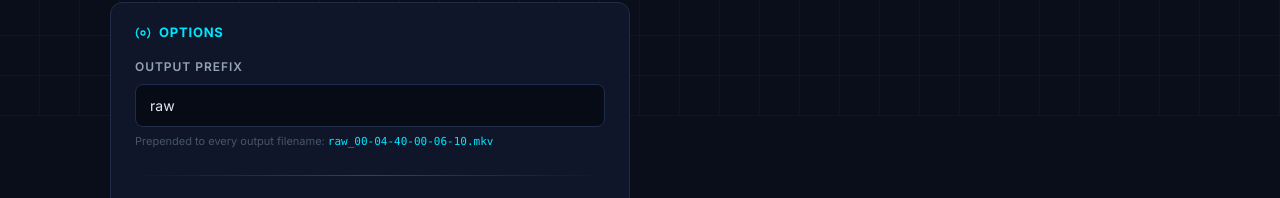
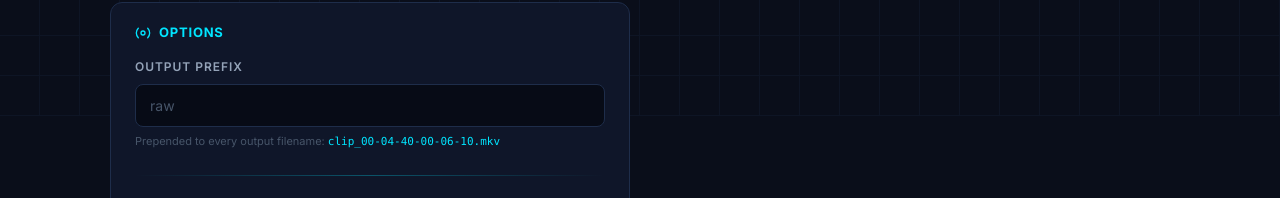
Before and after one commit to pnvttk/ffmpeg-cg, a React (Vite) app: page / in a window 1280 px wide. Shown: the part 684-882 px from the top of the page. Built offline with nearby package versions, Linux system fonts and the light colour scheme.

Commit message:
fix: pass input as output prefix if exist

```diff
--- a/src/App.tsx
+++ b/src/App.tsx
@@ -6,7 +6,7 @@ import { ClipOptionsPanel } from './features/clip-options/ClipOptions';
 import { CommandOutput } from './features/command-output/CommandOutput';
 
 const DEFAULT_OPTIONS: ClipOptions = {
-  prefix: 'raw',
+  prefix: '',
   includeStart: true,
   includeEnd: true,
   useIndex: false,
@@ -109,7 +109,7 @@ function App() {
               onChange={setTimestampText}
               onClipsParsed={setClips}
             />
-            <ClipOptionsPanel options={options} onChange={setOptions} />
+            <ClipOptionsPanel inputFile={inputFile} options={options} onChange={setOptions} />
           </div>
 
           {/* Right column — sticky */}
--- a/src/features/clip-options/ClipOptions.tsx
+++ b/src/features/clip-options/ClipOptions.tsx
@@ -2,13 +2,16 @@ import type { ClipOptions } from '../../shared/types';
 import { Checkbox } from '../../shared/ui/Checkbox';
 
 interface ClipOptionsProps {
+  inputFile?: string;
   options: ClipOptions;
   onChange: (opts: ClipOptions) => void;
 }
 
-export const ClipOptionsPanel = ({ options, onChange }: ClipOptionsProps) => {
+export const ClipOptionsPanel = ({ inputFile = '', options, onChange }: ClipOptionsProps) => {
   const set = <K extends keyof ClipOptions>(key: K, val: ClipOptions[K]) =>
     onChange({ ...options, [key]: val });
+
+  const defaultPrefix = inputFile ? inputFile.split('.').slice(0, -1).join('.') || inputFile : 'clip';
 
   return (
     <div className="glass-card" style={{ padding: '20px 24px' }}>
@@ -34,7 +37,7 @@ export const ClipOptionsPanel = ({ options, onChange }: ClipOptionsProps) => {
           placeholder="raw"
         />
         <p style={{ fontSize: '11px', color: 'var(--text-muted)', marginTop: 6 }}>
-          Prepended to every output filename: <code style={{ color: 'var(--accent)' }}>{options.prefix || 'clip'}_00-04-40-00-06-10.mkv</code>
+          Prepended to every output filename: <code style={{ color: 'var(--accent)' }}>{options.prefix || defaultPrefix}_00-04-40-00-06-10.mkv</code>
         </p>
       </div>
 
--- a/src/shared/utils/ffmpegBuilder.ts
+++ b/src/shared/utils/ffmpegBuilder.ts
@@ -59,9 +59,12 @@ export function buildFFmpegCommand(config: FFmpegConfig): string {
 
   const parts: string[] = [`ffmpeg -i ${inputFile}`];
 
+  const defaultPrefix = inputFile.split('.').slice(0, -1).join('.') || inputFile;
+  const activePrefix = options.prefix || defaultPrefix;
+
   clips.forEach((clip, i) => {
     const outName = buildOutputName(
-      options.prefix,
+      activePrefix,
       clip.start,
       clip.end,
       ext,
```
